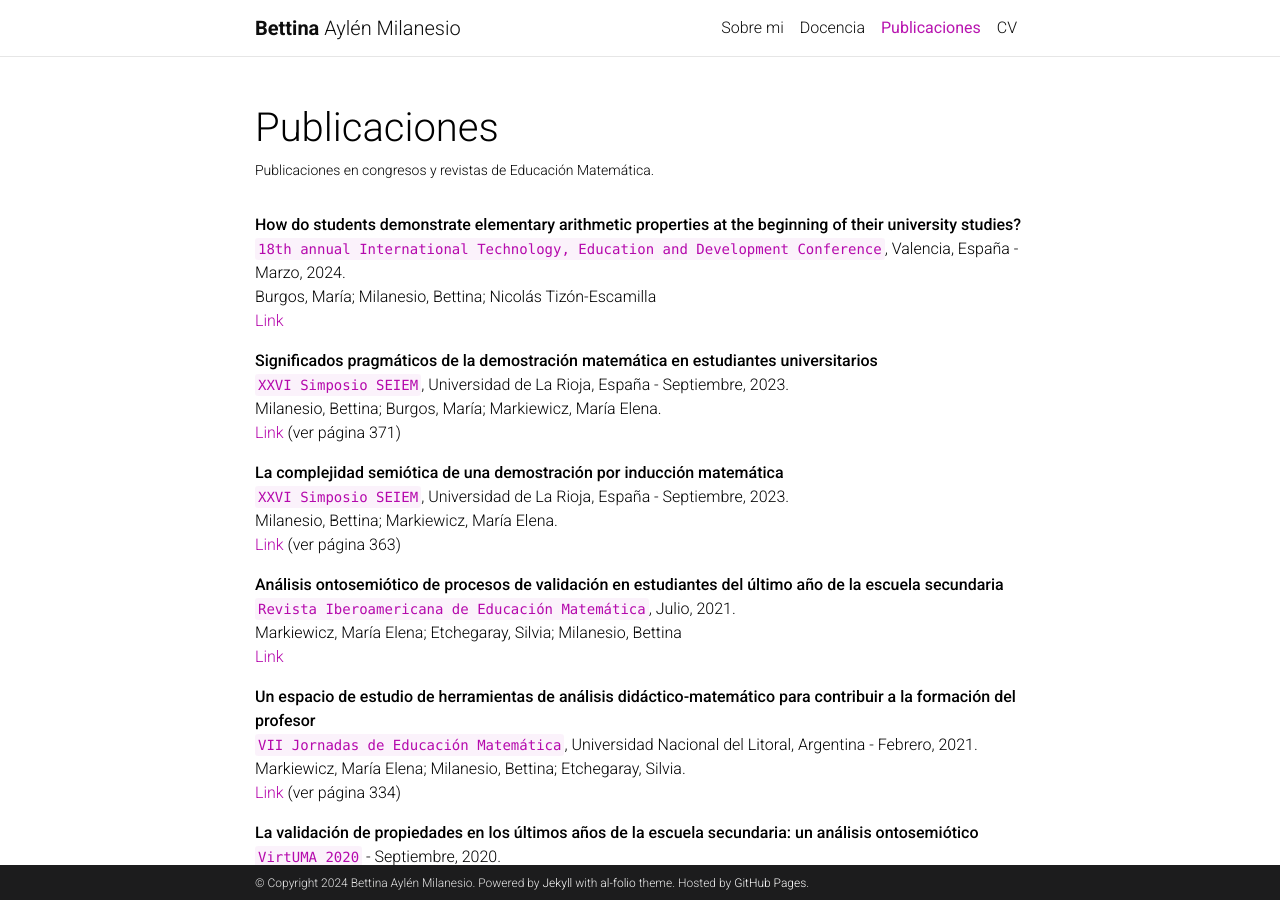
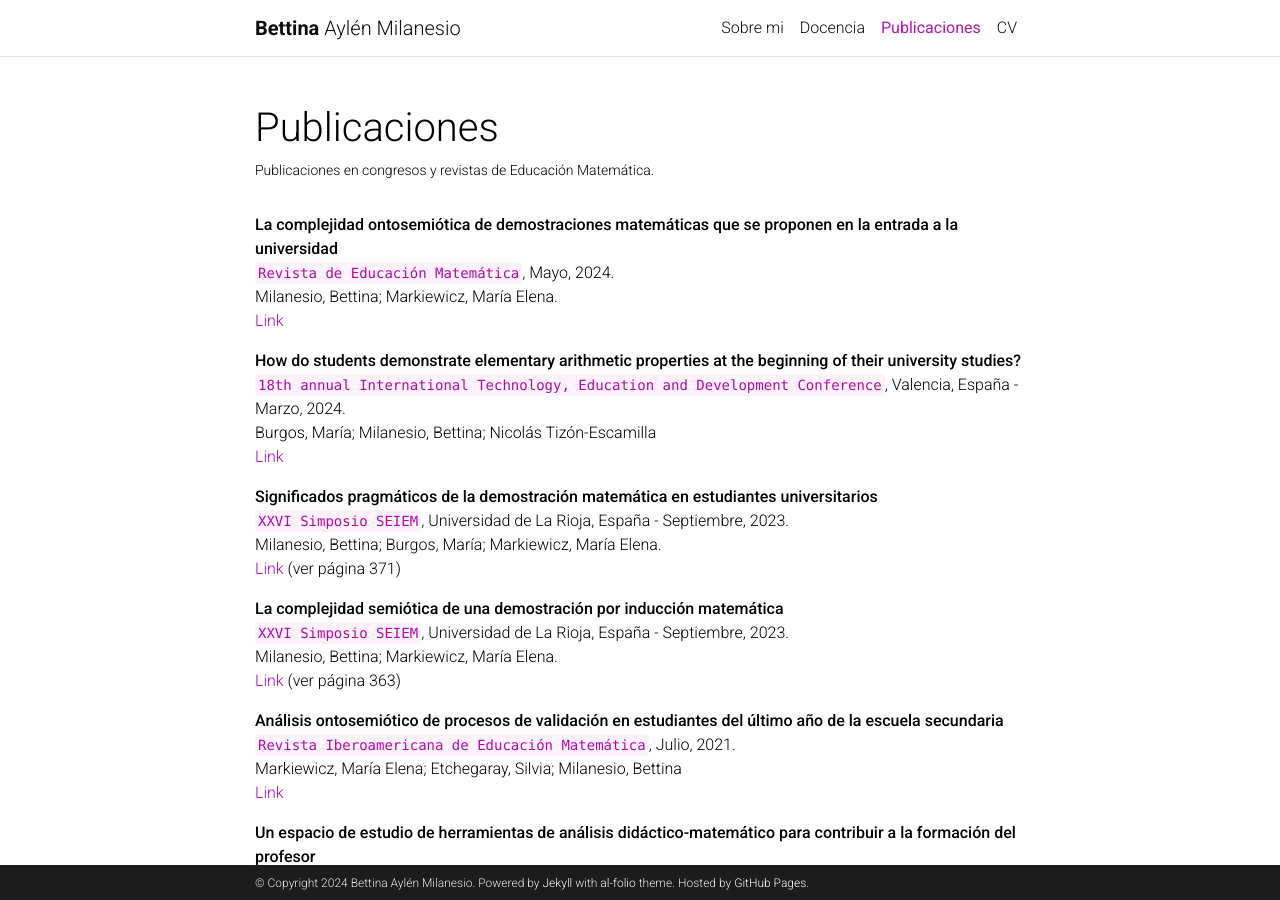
Before and after one commit to bmilanesio/bmilanesio.github.io, a Jekyll site: the page built from _pages/presentations.md, in a window 1280 px wide and 900 px high. Built offline with Jekyll 4.4.1, drawn with Linux system fonts in a browser that asks for light colours; comment, search, counter and statistics services are not loaded; a style sheet for code colours, icons or effects is not loaded.

Commit message:
actualizacion de cv

```diff
--- a/_pages/presentations.md
+++ b/_pages/presentations.md
@@ -6,6 +6,11 @@ description: Publicaciones en congresos y revistas de Educación Matemática.
 nav: true
 nav_order: 3
 ---
+
+**La complejidad ontosemiótica de demostraciones matemáticas que se proponen en la entrada a la universidad**\
+`Revista de Educación Matemática`, Mayo, 2024.\
+Milanesio, Bettina; Markiewicz, María Elena.\
+[Link](https://revistas.unc.edu.ar/index.php/REM/article/view/44897)
 
 **How do students demonstrate elementary arithmetic properties at the beginning of their university studies?**\
 `18th annual International Technology, Education and Development Conference`, Valencia, España - Marzo, 2024.\
```
